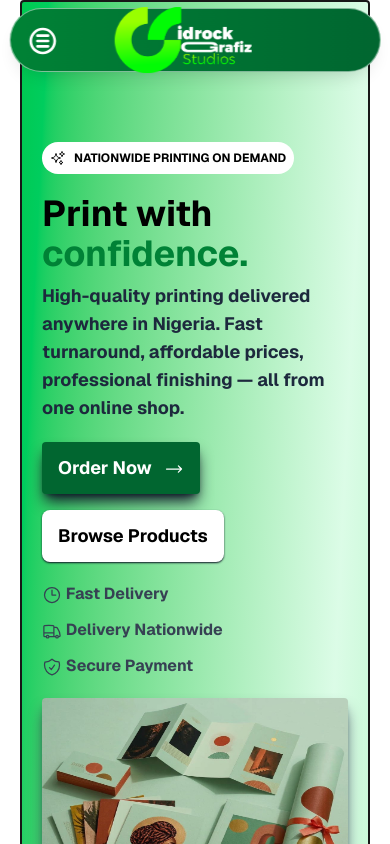
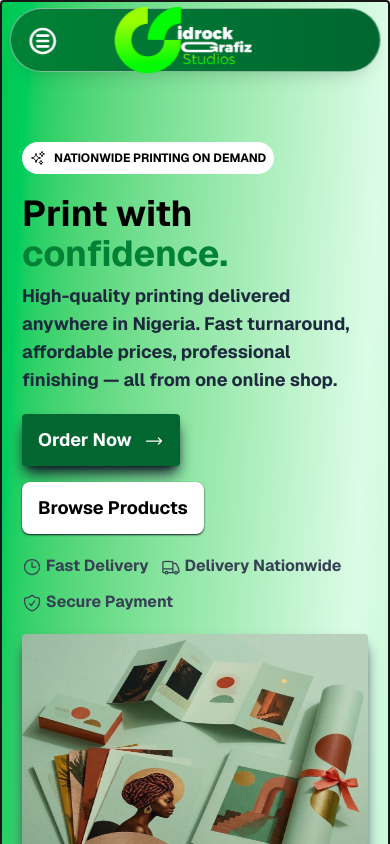
Before and after one commit to Eazyguy/Gidrock-Online-Printing, a Next.js app: page / in a window 390 px wide. Shown: the top 844 px of the page. Built offline with nearby package versions, Linux system fonts and the light colour scheme.

Commit message:
mobile layout

```diff
--- a/src/app/layout.tsx
+++ b/src/app/layout.tsx
@@ -29,7 +29,7 @@ export default function RootLayout({
       lang="en"
       className={`${geistSans.variable} ${geistMono.variable} h-full antialiased`}
     >
-      <body className="min-h-full flex flex-col px-5">
+      <body className="min-h-full flex flex-col md:px-5">
         <Nav/>
 
           {children}
```
